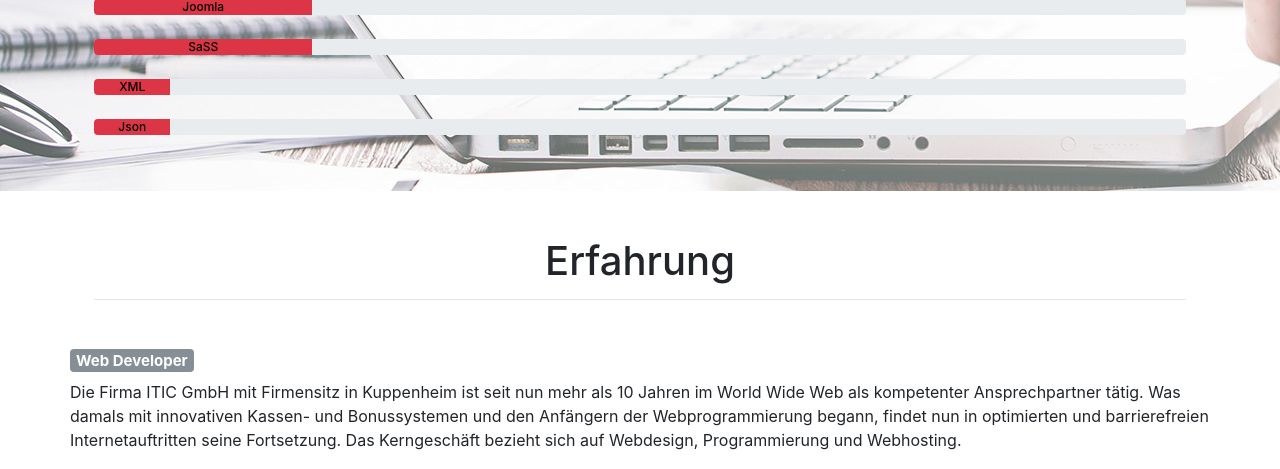
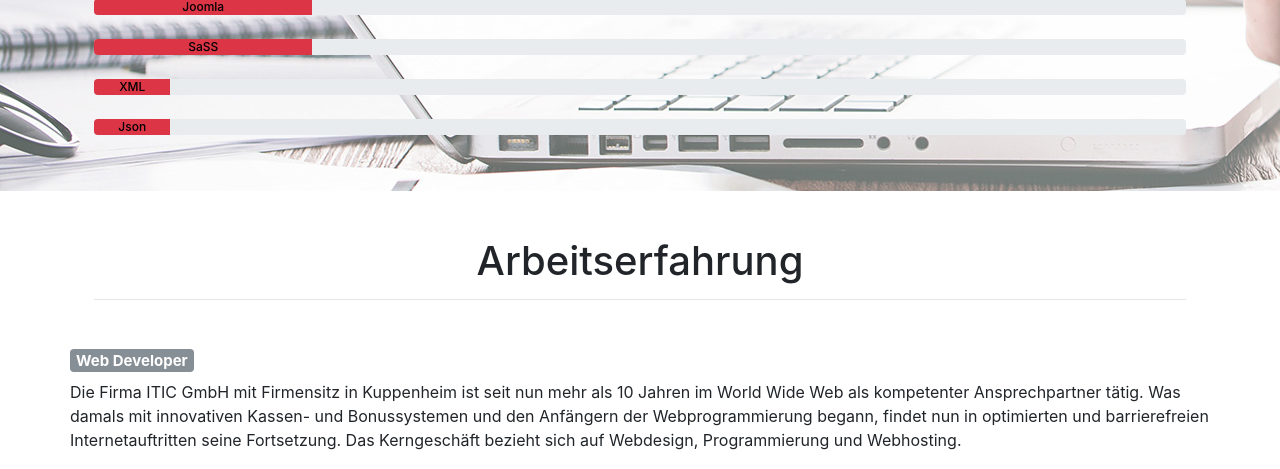
Before and after one commit to sempt3x/onepage-1, a PHP site: page / in a window 1280 px wide. Shown: the part 2023-2492 px from the top of the page. Run offline with PHP 8.4, Linux system fonts and the light colour scheme; some libraries are stand-ins or nearby versions.

Commit message:
Update index.php
Erfahrung in Arbeitserfahrung geändert

```diff
--- a/index.php
+++ b/index.php
@@ -179,7 +179,7 @@
 		<div class="container">
 			<div class="row text-center">
 				<div class="col-md-12 h1 p-4">
-					Erfahrung
+					Arbeitserfahrung
 					<hr>
 				</div>
 				<div class="text-left">
```
